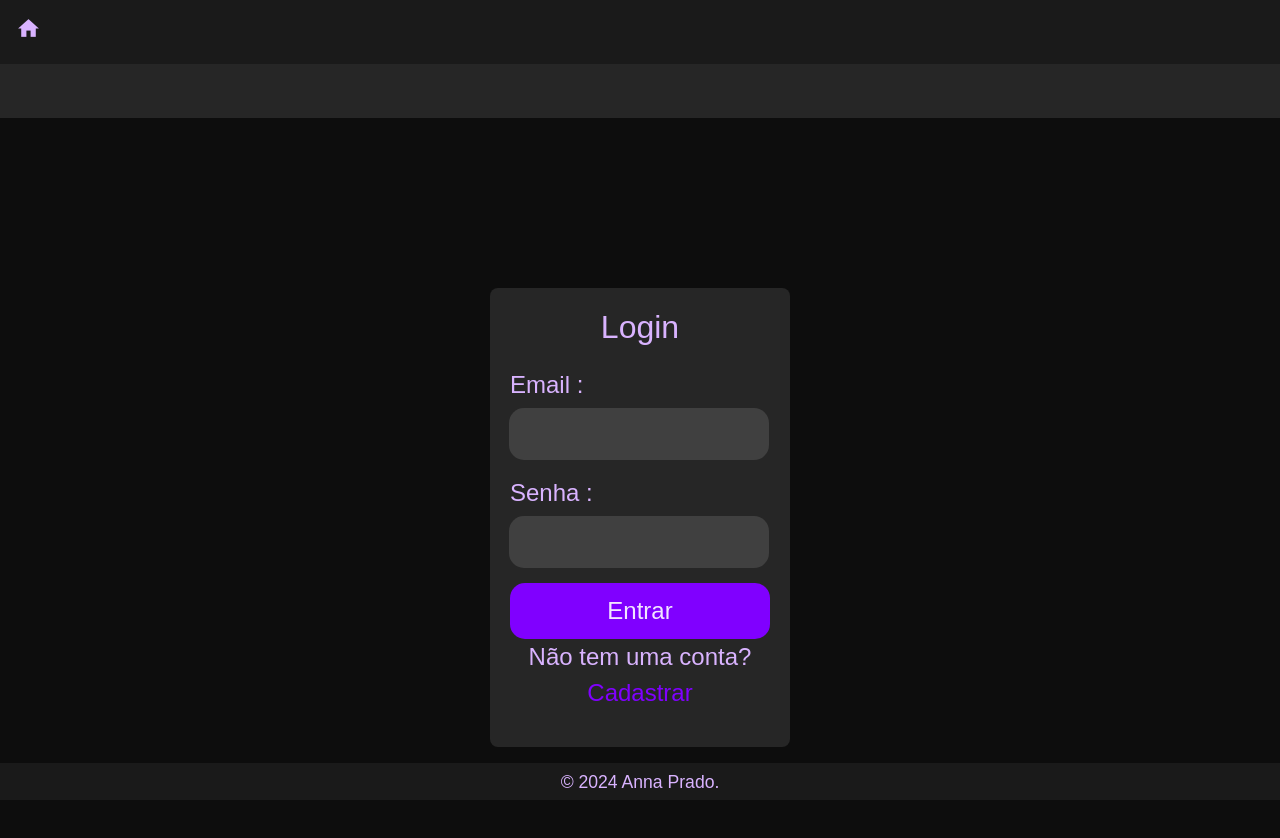
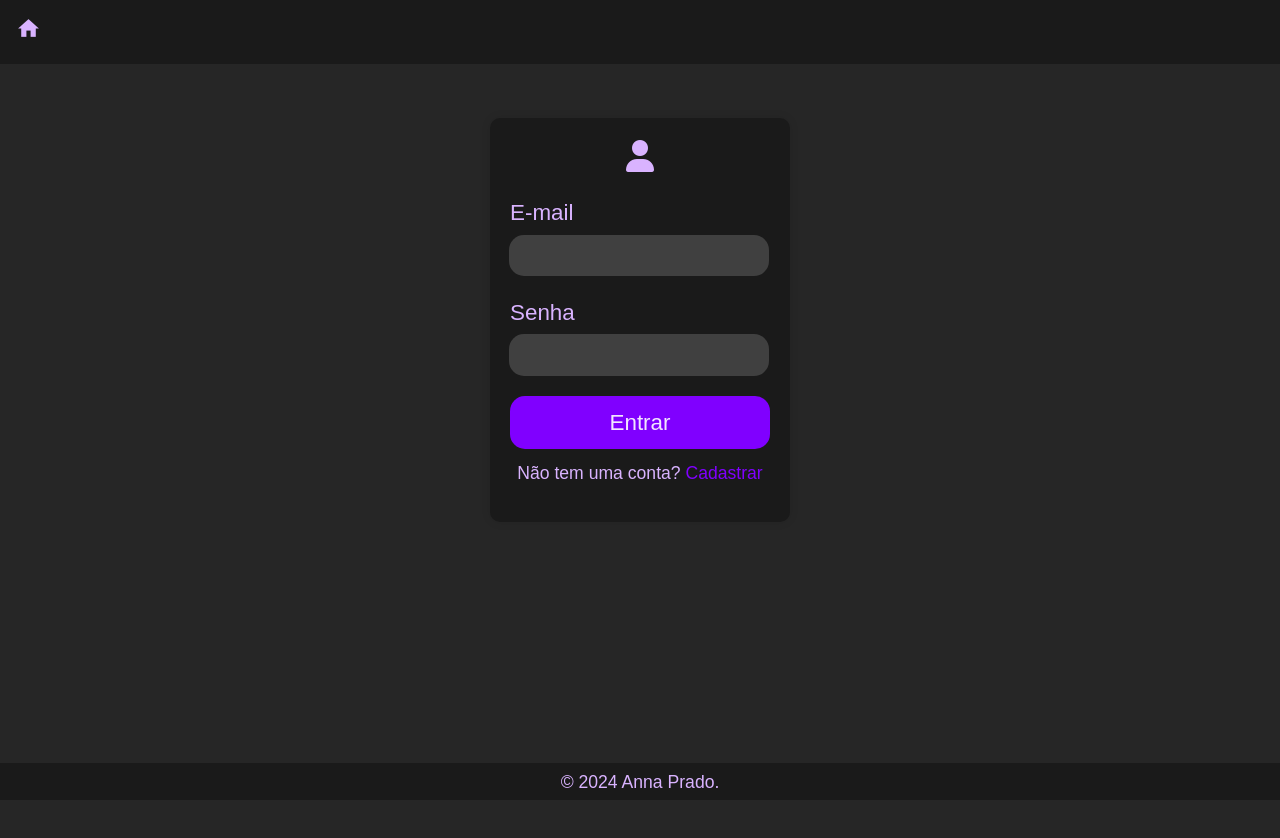
Before and after one commit to annaKarolinePrado/front-games.github.io, an Angular app: page /login in a window 1280 px wide. Shown: the top 838 px of the page. After the commit the page ends 800 px from the top, so only its background shows below. Built offline with nearby package versions, Linux system fonts and the light colour scheme; a web font is replaced by a local one.

Commit message:
#TR-02: Alterado a estrutura do html do login e layout do formulario.

```diff
--- a/src/app/login/login.component.css
+++ b/src/app/login/login.component.css
@@ -1,42 +1,37 @@
-main {
-    font-family: var(--fonte-padrao);
-    color: var(--text-color);
+.container {
     display: flex;
+    flex-direction: column;
     justify-content: center;
     align-items: center;
-    height: 100vh;
-    background-color: #0d0d0d;
     width: 100%;
+    font-size: 1.4rem;
 }
 
-input {
-    all: unset; /* Remova todas as propriedades aplicadas ao elemento */
-    box-sizing: border-box; /* Ajusta o modelo da caixa */
-    font-family: inherit;
-  }
-
 .login-container, .signup-container {
-    background-color: var(--background-color);
+    background-color: var(--menu-color);
     padding: 20px;
-    border-radius: 8px;
-    box-shadow: 0 0 10px #f2e6ff(0, 0, 0, 0.1);
+    border-radius: 10px;
+    box-shadow: 0 0 10px rgba(0, 0, 0, 0.1);
     width: 300px;
 }
+.login-container p, .signup-container p {
+    margin-top: 4%;
+    font-size: 1.1rem;
+}
 
-h2 {
+h2, .input-group {
     margin-bottom: 20px;
     text-align: center;
 }
 
-.input-group {
-    margin-bottom: 15px;
-}
-
-#signup-email, #signup-password, #signup-confirm-password, #email, #password, #confirm-password {
+#signup-email, #signup-password, #signup-confirm-password,
+#email, #password, #confirm-password {
+    color: var(--text-color);
     background-color: var(--cor-input);
-    ;
     border: none;
+    outline: none;
     border-radius: 15px;
+    font-size: 1.3rem;
 }
 
 label {
@@ -44,10 +39,22 @@ label {
     margin-bottom: 5px;
 }
 
+#login-form input:focus {
+    box-shadow: 0 0 5px #8c1aff, 0 0 10px #8c1aff;
+    box-sizing: border-box;
+}
+
+#login-form input:-webkit-autofill {
+    -webkit-box-shadow: 0 0 0 1000px var(--cor-input) inset !important; /* Remove a sombra branca do autofill */
+    background-color: var(--cor-input) !important; /* Mantém o fundo personalizado */
+    color: var(--text-color) !important; /* Mantém a cor do texto personalizado */
+}
+
 input[type="email"], input[type="password"] {
     width: 100%;
-    padding: 8px;
+    padding: 5px;
     box-sizing: border-box;
+    color: var(--text-color);
 }
 
 button {
@@ -61,7 +68,8 @@ button {
 }
 
 button:hover {
-    background-color: var(--cor-botao);
+    background-color: #8c1aff;
+    transform: scale(1.04);
 }
 
 p {
@@ -74,5 +82,18 @@ a {
 }
 
 a:hover {
-    text-decoration: underline;
+    text-shadow: 0 0 5px #8c1aff, 0 0 10px #8c1aff;
 }
+
+@media (max-width: 768px) {
+    .login-container, .signup-container {
+        width: 100%;
+        margin: 0 20px;
+    }
+    .container {
+        font-size: 1.2rem;
+    }
+    .login-container p, .signup-container p {
+        font-size: 1.2rem;
+    }
+}
--- a/src/app/login/login.component.html
+++ b/src/app/login/login.component.html
@@ -1,14 +1,13 @@
-
-<main>
+<div class="container">
     <div class="login-container">
-        <h2>Login</h2>
+        <h2><i class="fas fa-user login-icon"></i></h2>
         <form id="login-form">
             <div class="input-group">
-                <label for="email">Email :</label>
+                <label for="email">E-mail</label>
                 <input type="email" id="email" name="email" required>
             </div>
             <div class="input-group">
-                <label for="password">Senha :</label>
+                <label for="password">Senha</label>
                 <input type="password" id="password" name="password" required>
             </div>
             <button type="submit" class="entrar">Entrar</button>
@@ -35,4 +34,4 @@
         </form>
         <p>Já tem uma conta? <a href="#" id="login-link">Entrar</a></p>
     </div>
-</main>
+</div>
```
